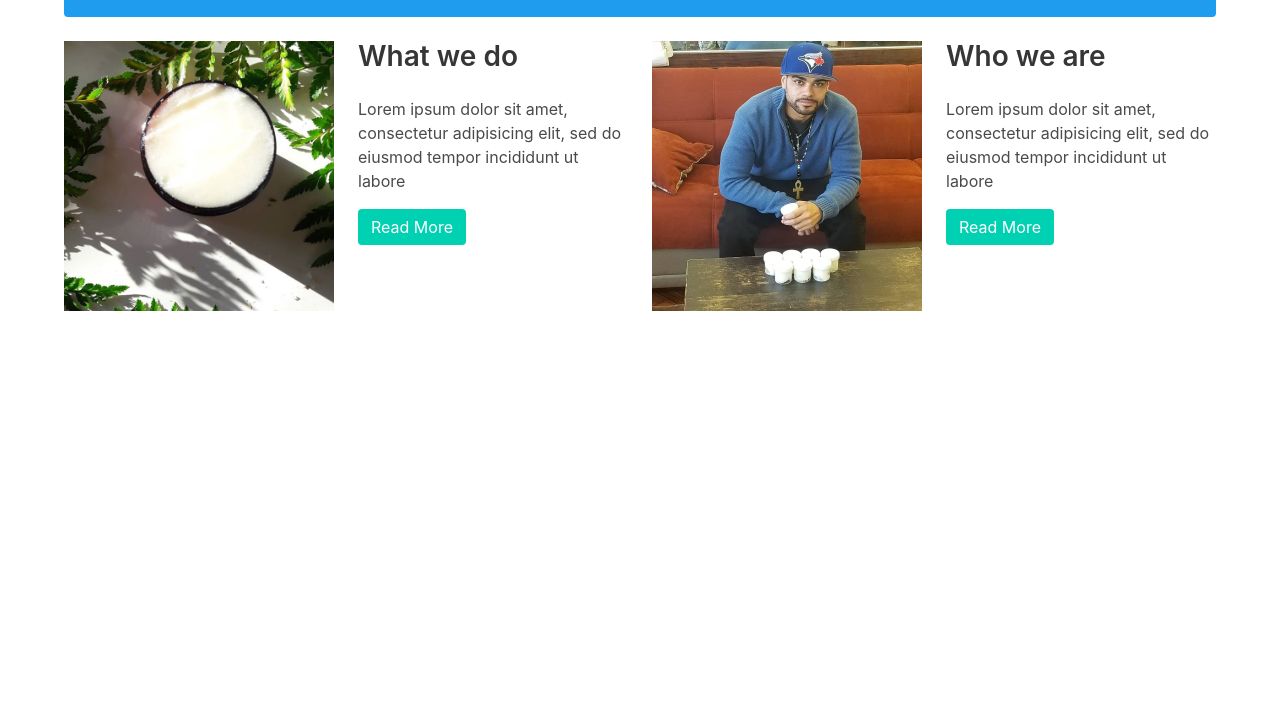
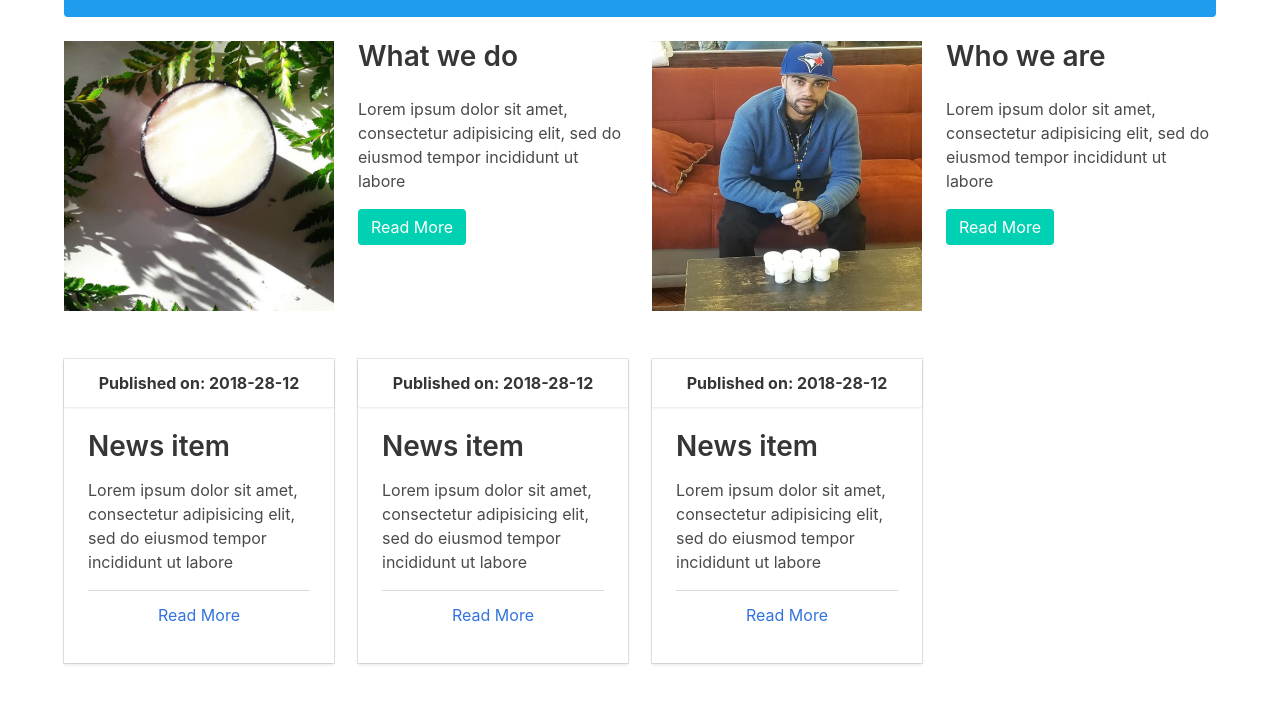
Before and after one commit to mflorence1989/catfive, a website: page index.html in a window 1280 px wide. Shown: the part 585-1288 px from the top of the page. Before the commit the page ends 944 px from the top, so only its background shows below. Drawn offline with Linux system fonts and the light colour scheme.

Commit message:
company products

```diff
--- a/index.html
+++ b/index.html
@@ -90,13 +90,60 @@
               <p>Lorem ipsum dolor sit amet, consectetur adipisicing elit, sed do eiusmod tempor incididunt ut labore </p>
               <button type="button"class="button is-primary" >Read More</button>
             </div>
-
           </div>
-
         </div>
-
       </div>
     </div>
+    <section class="section">
+      <div class="container">
+    <div class="columns">
+      <div class="column is-half-tablet is-one-third-desktop is-one-quarter-widescreen">
+        <div class="card">
+          <header class="card-header">
+            <time class="card-header-title is-centered" datetime="2018-28-12">Published on: 2018-28-12 </time>
+          </header>
+          <div class="card-content content">
+            <h2 class="card-title">News item</h2>
+            <p class="card-text">Lorem ipsum dolor sit amet, consectetur adipisicing elit, sed do eiusmod tempor incididunt ut labore</p>
+            <footer class="card-footer">
+              <a href="#" class="card-footer-item">Read More</a>
+            </footer>
+          </div>
+        </div>
+      </div>
+
+      <div class="column is-half-tablet is-one-third-desktop is-one-quarter-widescreen">
+        <div class="card">
+          <header class="card-header">
+            <time class="card-header-title is-centered" datetime="2018-28-12">Published on: 2018-28-12 </time>
+          </header>
+          <div class="card-content content">
+            <h2 class="card-title">News item</h2>
+            <p class="card-text">Lorem ipsum dolor sit amet, consectetur adipisicing elit, sed do eiusmod tempor incididunt ut labore</p>
+            <footer class="card-footer">
+              <a href="#" class="card-footer-item">Read More</a>
+            </footer>
+          </div>
+        </div>
+      </div>
+
+      <div class="column is-half-tablet is-one-third-desktop is-one-quarter-widescreen">
+        <div class="card">
+          <header class="card-header">
+            <time class="card-header-title is-centered" datetime="2018-28-12">Published on: 2018-28-12 </time>
+          </header>
+          <div class="card-content content">
+            <h2 class="card-title">News item</h2>
+            <p class="card-text">Lorem ipsum dolor sit amet, consectetur adipisicing elit, sed do eiusmod tempor incididunt ut labore</p>
+            <footer class="card-footer">
+              <a href="#" class="card-footer-item">Read More</a>
+            </footer>
+          </div>
+        </div>
+      </div>
+      </div>
+    </div>
+    </section>
   </section>
 
 
```
